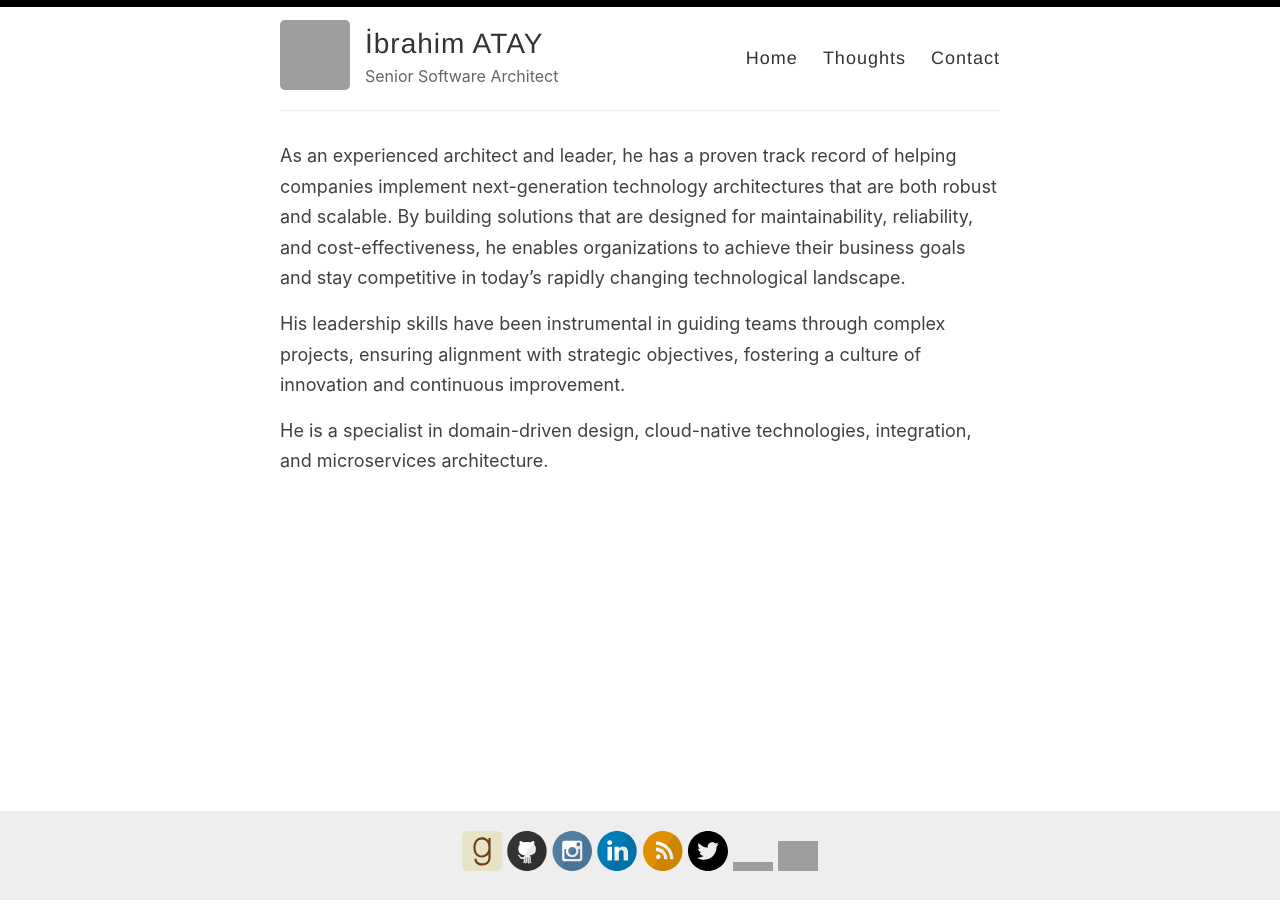
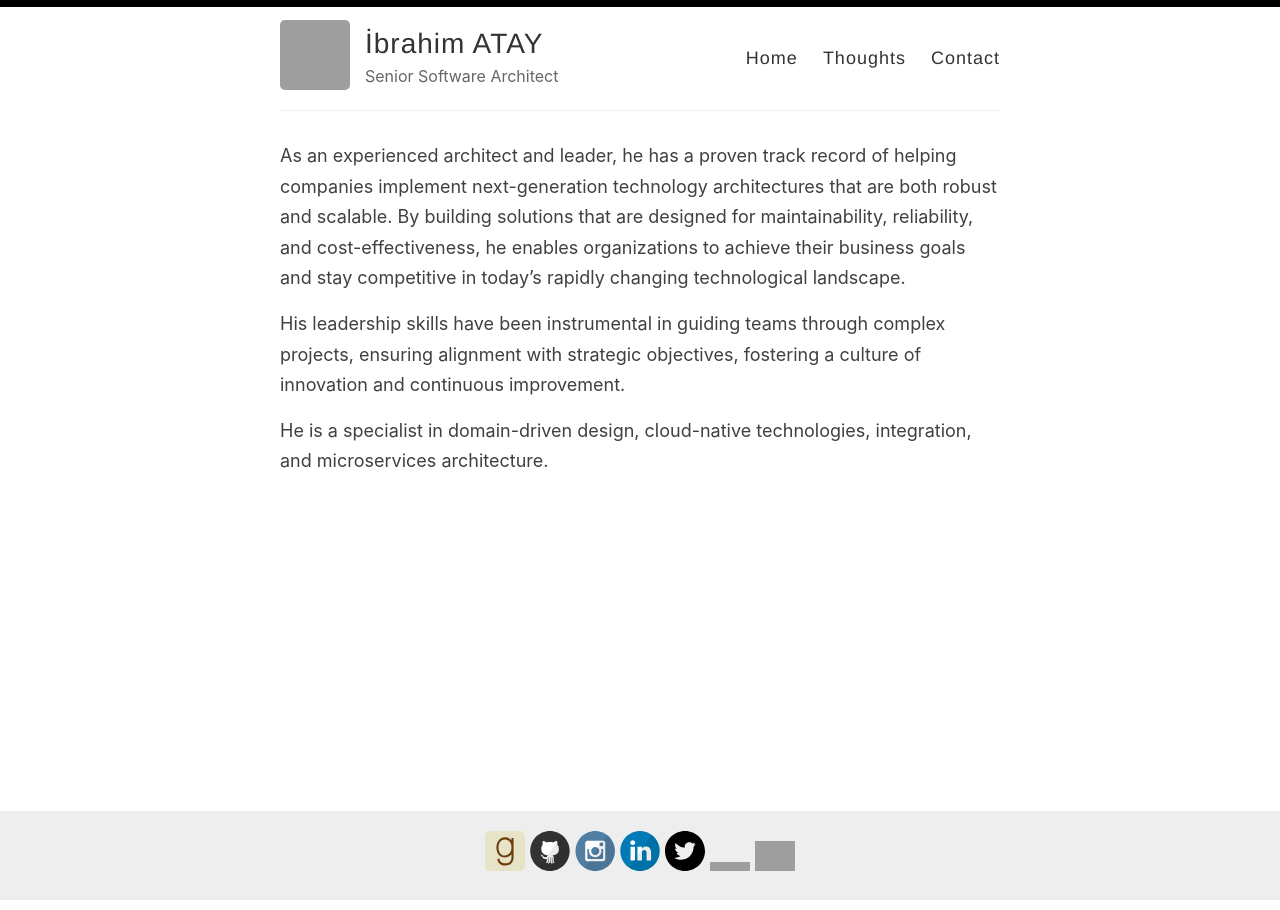
Before and after one commit to ibrahimatay/ibrahimatay.github.io, a Jekyll site: the page built from index.md, in a window 1280 px wide. Built offline with Jekyll 4.4.1, drawn with Linux system fonts in a browser that asks for light colours; grey boxes are pictures that could not be loaded.

Commit message:
Paginate and dependents are disabled

```diff
--- a/_config.yml
+++ b/_config.yml
@@ -29,7 +29,7 @@
   instagram: agilestorytelling
   linkedin: ibrahimatay
   pinterest:
-  rss: rss
+  # rss: rss
   twitter: ibrahim_atay
   stackoverflow:
   youtube: # channel/<your_long_string> or user/<user-name>
@@ -89,10 +89,10 @@
 
 # Use the following plug-ins
 plugins:
-  - jekyll-sitemap # Create a sitemap using the official Jekyll sitemap gem
-  - jekyll-feed # Create an Atom feed using the official Jekyll feed gem
-  - jekyll-seo-tag
-  - jekyll-paginate
+  #- jekyll-sitemap # Create a sitemap using the official Jekyll sitemap gem
+  #- jekyll-feed # Create an Atom feed using the official Jekyll feed gem
+  #- jekyll-seo-tag
+  #- jekyll-paginate
 
 include: ['_pages']
 
```
